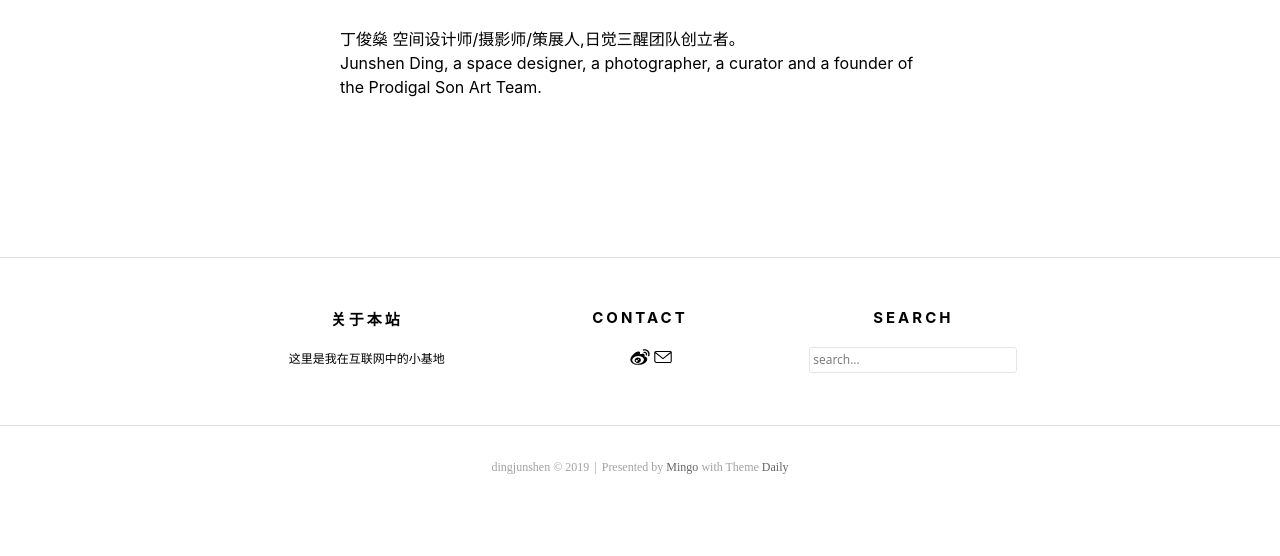
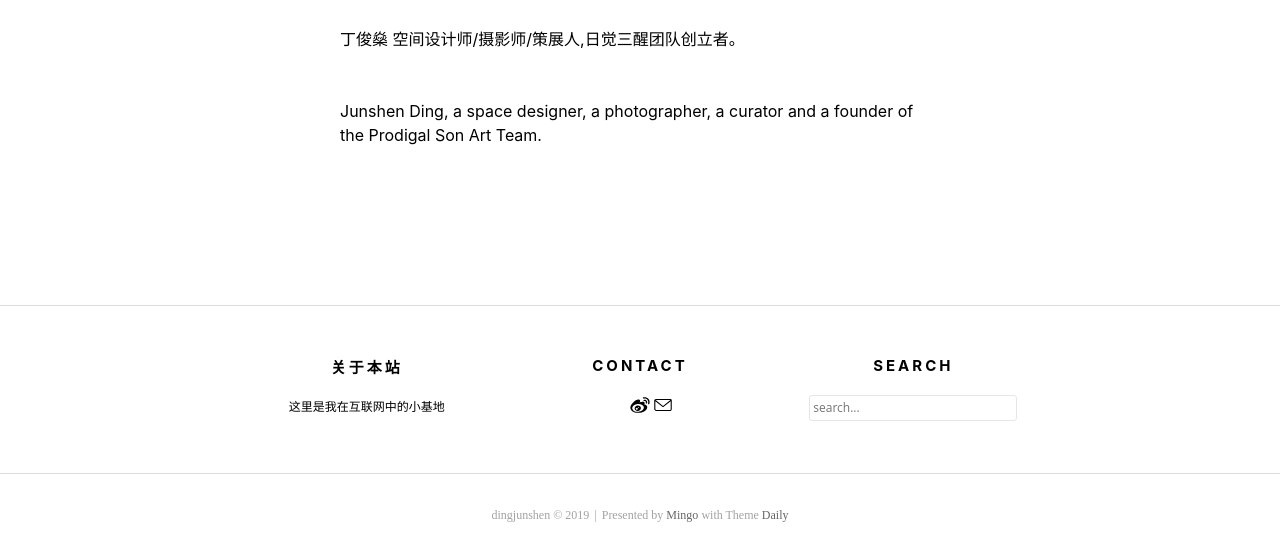
Before and after one commit to junshending/junshending.github.io, a plain HTML site: page about/index.html in a window 1280 px wide. Shown: the part 263-819 px from the top of the page. Drawn offline with Linux system fonts and the light colour scheme.

Commit message:
Site updated: 2019-05-23 19:24:35

```diff
--- a/about/index.html
+++ b/about/index.html
@@ -133,7 +133,7 @@
         </div>
         <!-- Post Main Content -->
         <div class="entry-content has_line_number">
-          <p>丁俊燊 空间设计师/摄影师/策展人,日觉三醒团队创立者。<br>Junshen Ding, a space designer, a photographer, a curator and a founder of the Prodigal Son Art Team.<br><br><br><br></p>
+          <p>丁俊燊 空间设计师/摄影师/策展人,日觉三醒团队创立者。<br><br><br>Junshen Ding, a space designer, a photographer, a curator and a founder of the Prodigal Son Art Team.<br><br><br><br></p>
 
         </div>
       </article>
```
